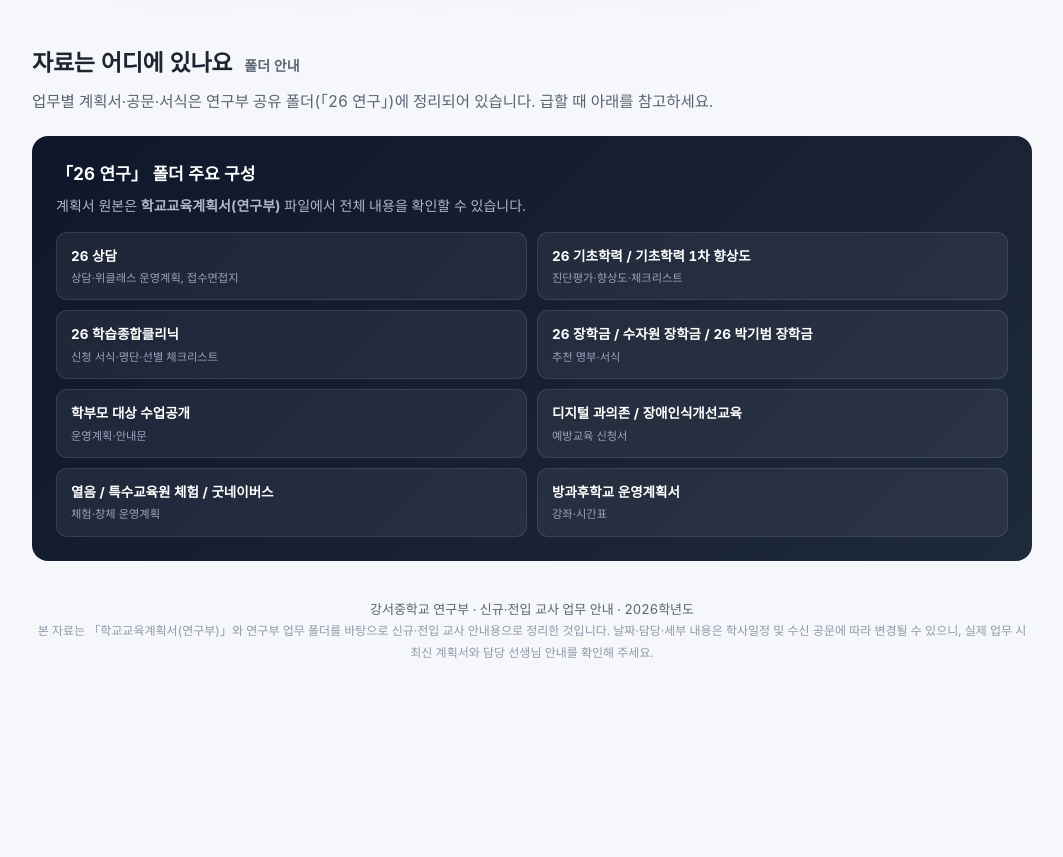
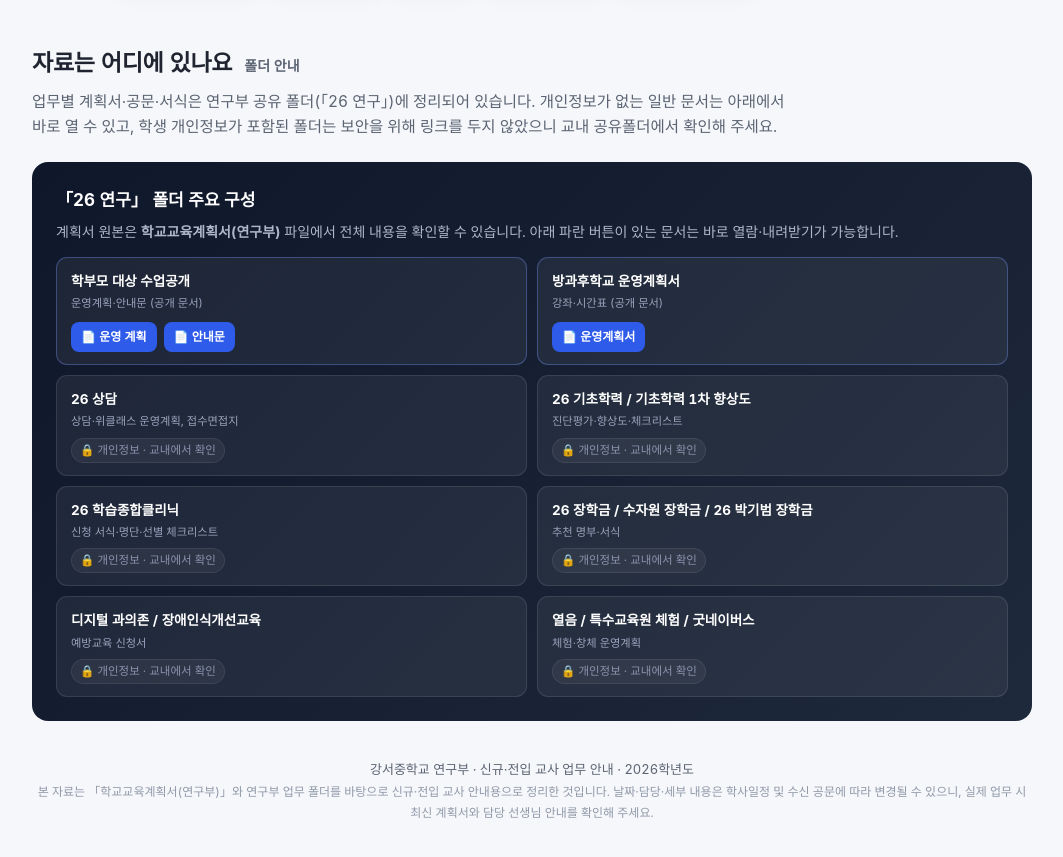
Before and after one commit to mswp96-del/gangseo-yeongubu, a plain HTML site: page index.html in a window 1280 px wide. Shown: the part 3838-4695 px from the top of the page, without its empty margins (108-1171 px from the left). Before the commit the page ends 4551 px from the top, so only its background shows below. Drawn offline with Linux system fonts and the light colour scheme.

Commit message:
Add files via upload

```diff
--- a/index.html
+++ b/index.html
@@ -116,9 +116,14 @@
   .files h3{margin:0 0 6px;font-size:17px;color:#fff}
   .files p{margin:0 0 14px;color:#aeb6cc;font-size:14px}
   .filegrid{display:grid;grid-template-columns:repeat(2,1fr);gap:10px}
-  .filegrid div{background:rgba(255,255,255,.06);border:1px solid rgba(255,255,255,.1);border-radius:11px;padding:12px 14px;font-size:13.5px}
+  .filegrid > div{background:rgba(255,255,255,.06);border:1px solid rgba(255,255,255,.1);border-radius:11px;padding:12px 14px;font-size:13.5px}
   .filegrid b{color:#fff}
   .filegrid small{color:#9aa3bd;display:block;margin-top:2px}
+  .filegrid .lock{color:#8a93ad;font-size:11.5px;display:inline-block;margin-top:7px;background:rgba(255,255,255,.05);border:1px solid rgba(255,255,255,.08);padding:2px 8px;border-radius:999px}
+  .dl{display:flex;flex-wrap:wrap;gap:7px;margin-top:9px}
+  .dl a{display:inline-flex;align-items:center;gap:5px;background:#2f5bea;color:#fff;text-decoration:none;font-size:12px;font-weight:600;padding:5px 10px;border-radius:8px;transition:.15s}
+  .dl a:hover{background:#4a71f0}
+  .filegrid .open{border-color:rgba(120,150,255,.35)}
 
   footer{padding:30px 0 50px;color:var(--sub);font-size:13px;text-align:center}
   .disc{max-width:760px;margin:18px auto 0;font-size:12px;color:#9099a8;line-height:1.6}
@@ -452,19 +457,21 @@
 <section id="files">
   <div class="wrap">
     <div class="sec-head"><h2>자료는 어디에 있나요</h2><span class="kr">폴더 안내</span></div>
-    <p class="lead">업무별 계획서·공문·서식은 연구부 공유 폴더(「26 연구」)에 정리되어 있습니다. 급할 때 아래를 참고하세요.</p>
+    <p class="lead">업무별 계획서·공문·서식은 연구부 공유 폴더(「26 연구」)에 정리되어 있습니다. 개인정보가 없는 일반 문서는 아래에서 바로 열 수 있고, 학생 개인정보가 포함된 폴더는 보안을 위해 링크를 두지 않았으니 교내 공유폴더에서 확인해 주세요.</p>
     <div class="files">
       <h3>「26 연구」 폴더 주요 구성</h3>
-      <p>계획서 원본은 <b>학교교육계획서(연구부)</b> 파일에서 전체 내용을 확인할 수 있습니다.</p>
+      <p>계획서 원본은 <b>학교교육계획서(연구부)</b> 파일에서 전체 내용을 확인할 수 있습니다. 아래 파란 버튼이 있는 문서는 바로 열람·내려받기가 가능합니다.</p>
       <div class="filegrid">
-        <div><b>26 상담</b><small>상담·위클래스 운영계획, 접수면접지</small></div>
-        <div><b>26 기초학력 / 기초학력 1차 향상도</b><small>진단평가·향상도·체크리스트</small></div>
-        <div><b>26 학습종합클리닉</b><small>신청 서식·명단·선별 체크리스트</small></div>
-        <div><b>26 장학금 / 수자원 장학금 / 26 박기범 장학금</b><small>추천 명부·서식</small></div>
-        <div><b>학부모 대상 수업공개</b><small>운영계획·안내문</small></div>
-        <div><b>디지털 과의존 / 장애인식개선교육</b><small>예방교육 신청서</small></div>
-        <div><b>열음 / 특수교육원 체험 / 굿네이버스</b><small>체험·창체 운영계획</small></div>
-        <div><b>방과후학교 운영계획서</b><small>강좌·시간표</small></div>
+        <div class="open"><b>학부모 대상 수업공개</b><small>운영계획·안내문 (공개 문서)</small>
+          <div class="dl"><a href="학부모수업공개_운영계획.hwp">📄 운영 계획</a><a href="학부모수업공개_안내문.hwp">📄 안내문</a></div></div>
+        <div class="open"><b>방과후학교 운영계획서</b><small>강좌·시간표 (공개 문서)</small>
+          <div class="dl"><a href="방과후학교_운영계획서.hwp">📄 운영계획서</a></div></div>
+        <div><b>26 상담</b><small>상담·위클래스 운영계획, 접수면접지</small><span class="lock">🔒 개인정보 · 교내에서 확인</span></div>
+        <div><b>26 기초학력 / 기초학력 1차 향상도</b><small>진단평가·향상도·체크리스트</small><span class="lock">🔒 개인정보 · 교내에서 확인</span></div>
+        <div><b>26 학습종합클리닉</b><small>신청 서식·명단·선별 체크리스트</small><span class="lock">🔒 개인정보 · 교내에서 확인</span></div>
+        <div><b>26 장학금 / 수자원 장학금 / 26 박기범 장학금</b><small>추천 명부·서식</small><span class="lock">🔒 개인정보 · 교내에서 확인</span></div>
+        <div><b>디지털 과의존 / 장애인식개선교육</b><small>예방교육 신청서</small><span class="lock">🔒 개인정보 · 교내에서 확인</span></div>
+        <div><b>열음 / 특수교육원 체험 / 굿네이버스</b><small>체험·창체 운영계획</small><span class="lock">🔒 개인정보 · 교내에서 확인</span></div>
       </div>
     </div>
   </div>
```
Also changed, not shown: 3 other files.
